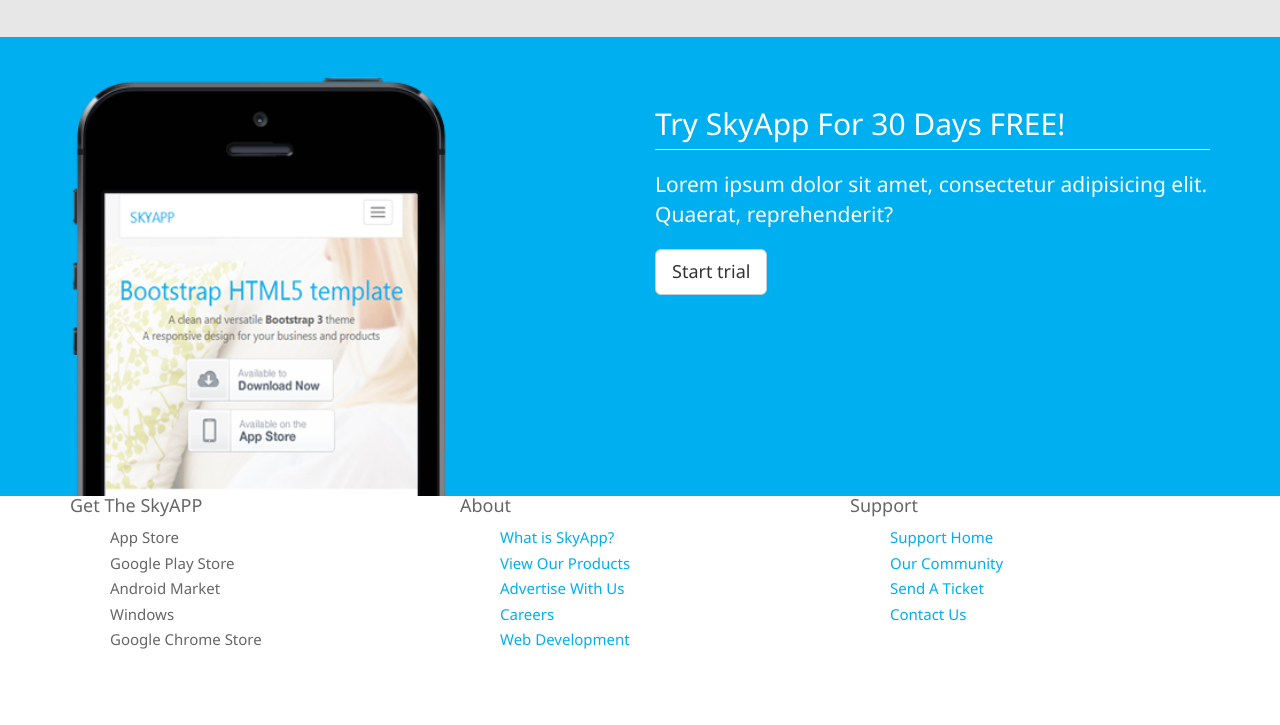
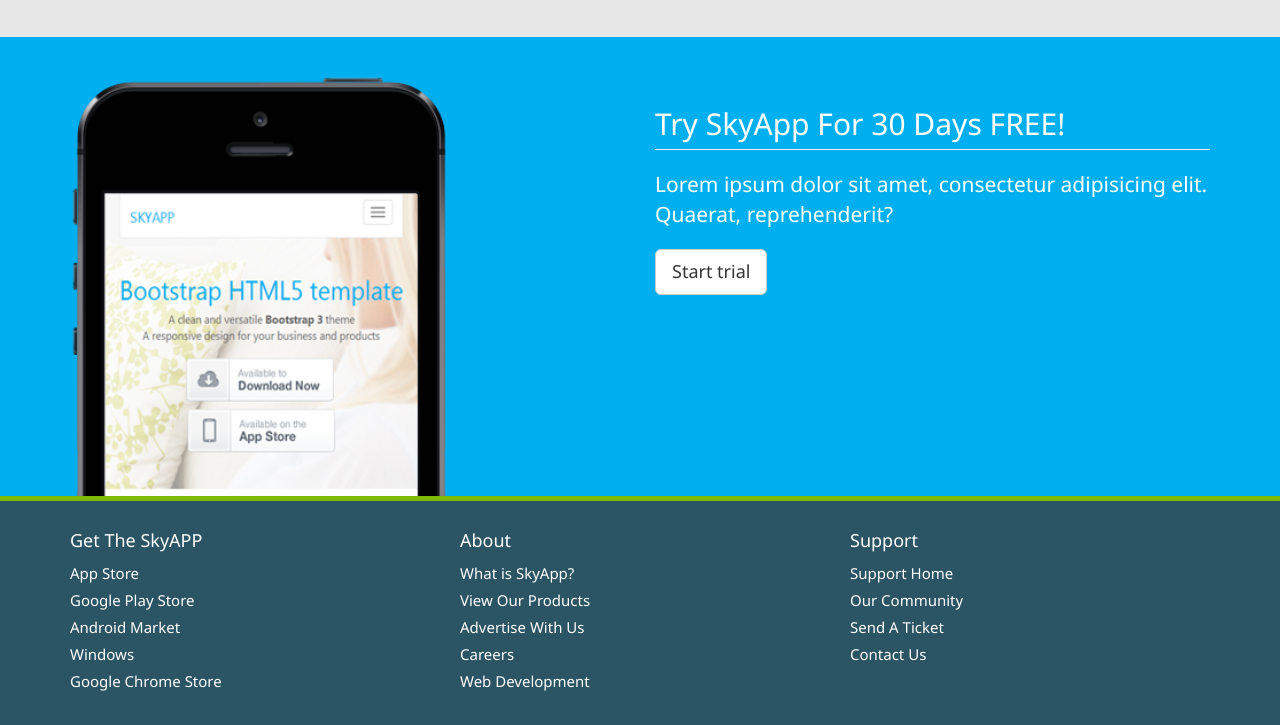
Before and after one commit to TomyToast/Bootstrap-Sass-Template, a website: page index.html in a window 1280 px wide. Shown: the part 1658-2383 px from the top of the page. Before the commit the page ends 2321 px from the top, so only its background shows below. Drawn offline with Linux system fonts and the light colour scheme.

Commit message:
finished home page

```diff
--- a/scss/base/_variables.scss
+++ b/scss/base/_variables.scss
@@ -9,7 +9,7 @@
 $primary-color: #00aff0;
 $secondary-color: #7fba00;
 $light-color: #e7e7e7;
-$dark-color: #333;
+$dark-color: #2b5464;
 
 /* Showcase Area */
 
--- a/scss/layouts/_footer.scss
+++ b/scss/layouts/_footer.scss
@@ -0,0 +1,23 @@
+/* Footer */
+
+.footer-main {
+    @include add-background($dark-color);
+    @include add-border(5px, $secondary-color, top);
+    min-height: 200px;
+    padding: 30px 0;
+    z-index: 100;
+
+    a {
+        color: white;
+    }
+
+    ul {
+        margin: 0;
+        padding: 0;
+    }
+
+    li {
+        line-height: 1.8em;
+        list-style: none;
+    }
+}
```
Also changed, not shown: scripts/out.js (+1 -1 lines).
